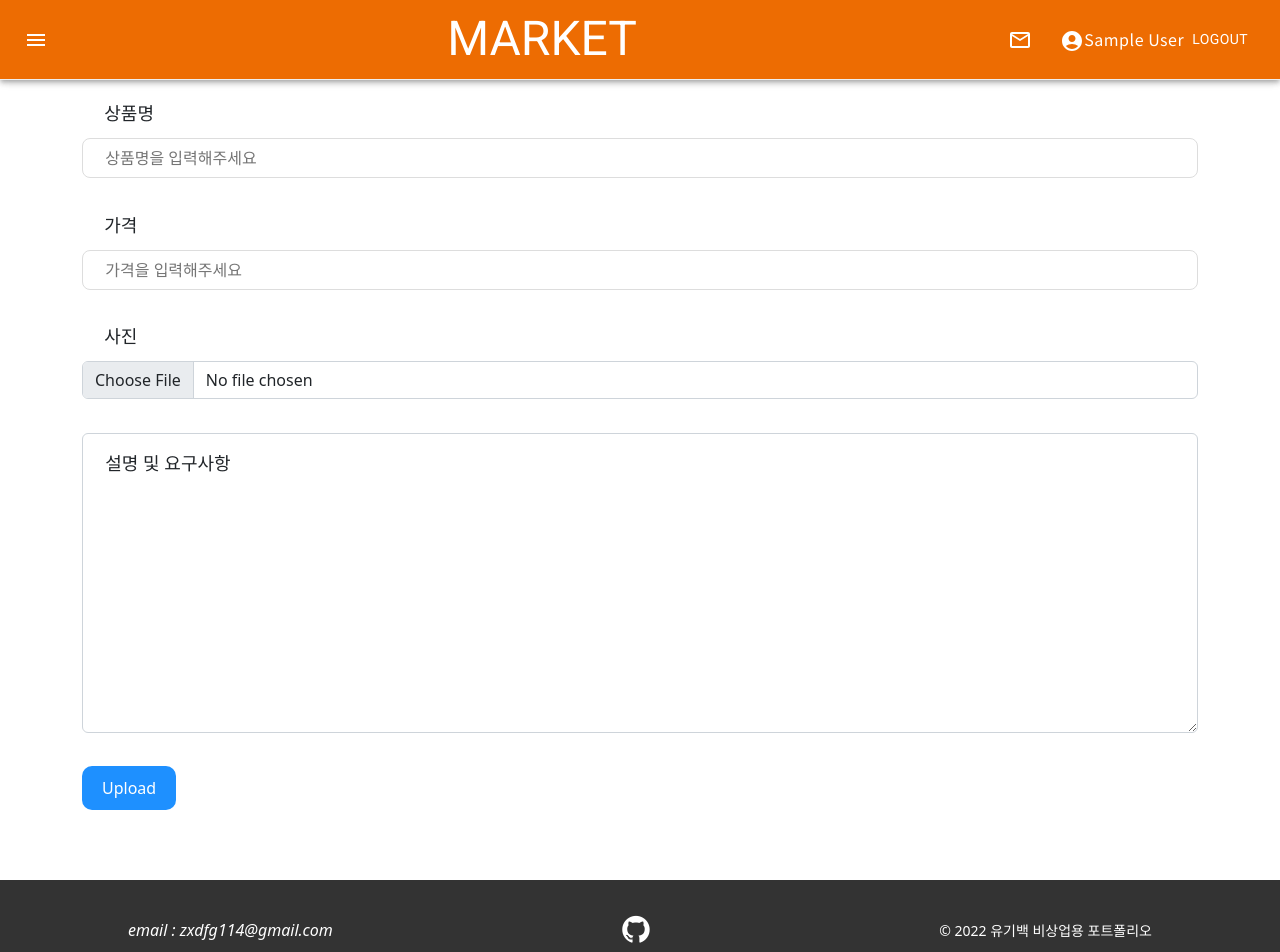
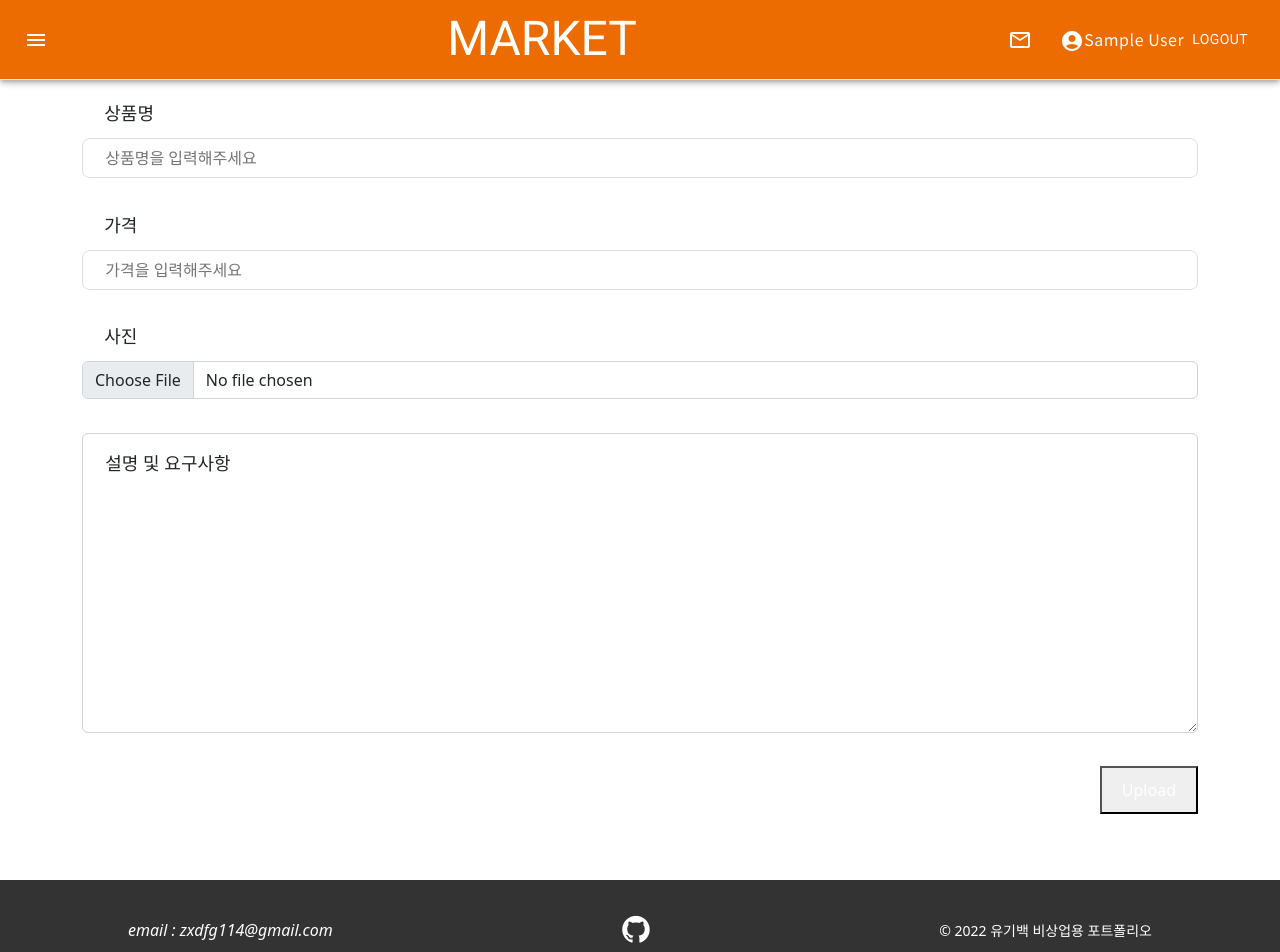
Before and after one commit to zxdfg114/Carrot, a React (Create React App) app: page /#/upload in a window 1280 px wide. Shown: the top 952 px of the page. Built offline with nearby package versions, Linux system fonts and the light colour scheme; no server answers; the database is empty; sample sign-in values are in the browser's storage.

Commit message:
design : form 버튼 변경

```diff
--- a/src/components/Header.jsx
+++ b/src/components/Header.jsx
@@ -64,10 +64,6 @@
           <div className="user">
             {props.user === null ? null : (
               <>
-                <Badge
-                  badgeContent={props.logginedUser?.message ? "!" : null}
-                  color="error"
-                >
                 <Tooltip
                   title={
                     props.logginedUser?.message
@@ -86,6 +82,11 @@
                       setSub(true);
                     }}
                   >
+                    {" "}
+                    <Badge
+                      badgeContent={props.logginedUser?.message ? "?" : null}
+                      color="error"
+                    >
                       <MailOutlinedIcon
                         variant="h2"
                         onClick={(e) => {
@@ -93,9 +94,9 @@
                           navigate(`/chat/${props.uid}`);
                         }}
                       />
+                    </Badge>
                   </IconButton>
                 </Tooltip>
-                </Badge>
                 <Typography
                   variant="caption"
                   component="div"
--- a/src/css/_form.scss
+++ b/src/css/_form.scss
@@ -44,14 +44,8 @@
       margin-top: 3%;
       color: #fff;
       cursor: pointer;
-      background-color: dodgerblue;
-      border-radius: 10px;
-      border: 0;
       transition: all 0.3s;
-
-      &:hover {
-        background-color: blue;
-      }
+      align-self: flex-end;
     }
     .form-control:focus {
       box-shadow: 0 0 5px #8977ad;
--- a/src/css/style.css
+++ b/src/css/style.css
@@ -506,14 +506,8 @@
   margin-top: 3%;
   color: #fff;
   cursor: pointer;
-  background-color: dodgerblue;
-  border-radius: 10px;
-  border: 0;
   transition: all 0.3s;
-}
-.container form button[type=submit]:hover,
-.chat form button[type=submit]:hover {
-  background-color: blue;
+  align-self: flex-end;
 }
 .container form .form-control:focus,
 .chat form .form-control:focus {
--- a/src/routes/SignIn.jsx
+++ b/src/routes/SignIn.jsx
@@ -3,6 +3,7 @@
 import "firebase/auth";
 import { useNavigate } from "react-router-dom";
 import { useEffect } from "react";
+import Button from "@mui/material/Button";
 
 const SignIn = (props) => {
   const [fail, setFail] = useState(false);
@@ -59,7 +60,9 @@
           아직 회원이 아니신가요? - 5초만에 회원가입하기
         </small>
         {fail && <span className={`login-failed ${fade}`}>{notice}</span>}
-        <button type="submit">로그인</button>
+        <Button variant="contained" color="warning" type="submit">
+          로그인
+        </Button>
       </form>
     </div>
   );
--- a/src/routes/Signup.jsx
+++ b/src/routes/Signup.jsx
@@ -3,6 +3,7 @@
 import { db } from "../index";
 import "firebase/firestore";
 import firebase from "firebase/app";
+import Button from "@mui/material/Button";
 import "firebase/auth";
 import { useState } from "react";
 
@@ -78,7 +79,9 @@
           // required
         />
         {fail && <span className={`login-failed ${fade}`}>{notice}</span>}
-        <button type="submit">가입하기</button>
+        <Button variant="contained" color="warning" type="submit">
+          가입하기
+        </Button>
       </form>
     </div>
   );
```
Also changed, not shown: src/css/style.min.css, 2 other files (tests, documents, lock files or other folders). Lines whose indentation alone changed are shown as unchanged.
